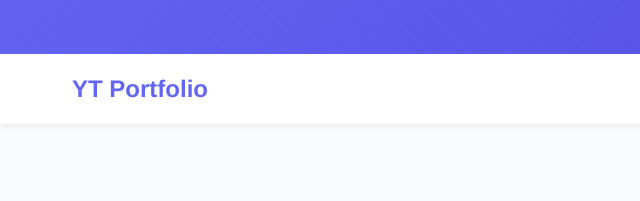
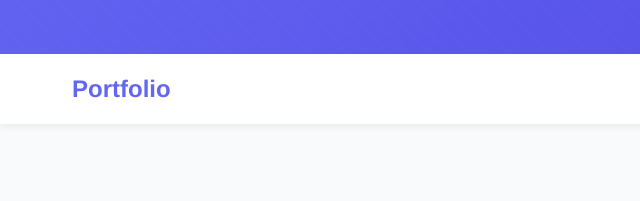
Before and after one commit to stephenkobe3008/ai-introduction, a plain HTML site: page index.html in a window 1280 px wide. Shown: the part 135-336 px from the top of the page, 0-640 px from the left. Drawn offline with Linux system fonts and the light colour scheme; grey boxes are pictures that could not be loaded.

Commit message:
update file

```diff
--- a/index.html
+++ b/index.html
@@ -15,7 +15,7 @@
 
     <nav>
         <div class="container nav-container">
-            <div class="logo">YT Portfolio</div>
+            <div class="logo">Portfolio</div>
             <div class="nav-links">
                 <a href="#about">プロフィール</a>
                 <a href="#projects">プロジェクト</a>
```
